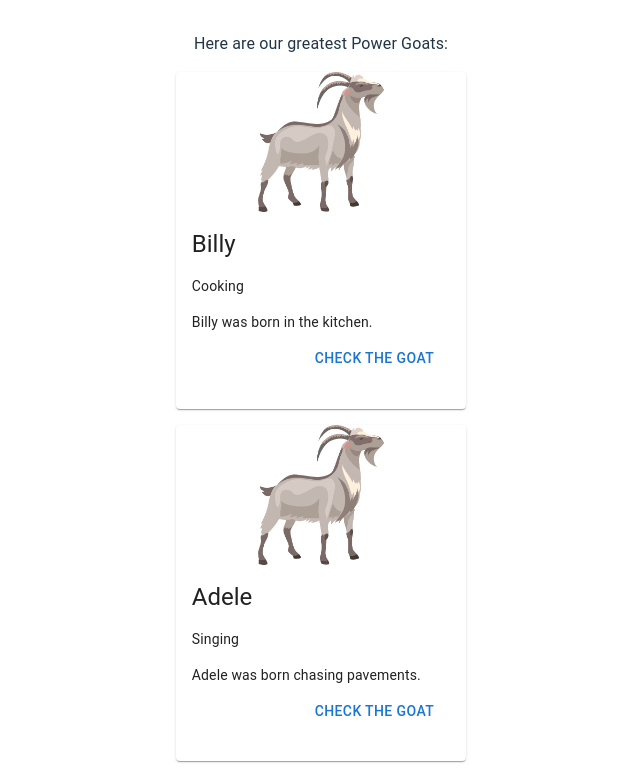
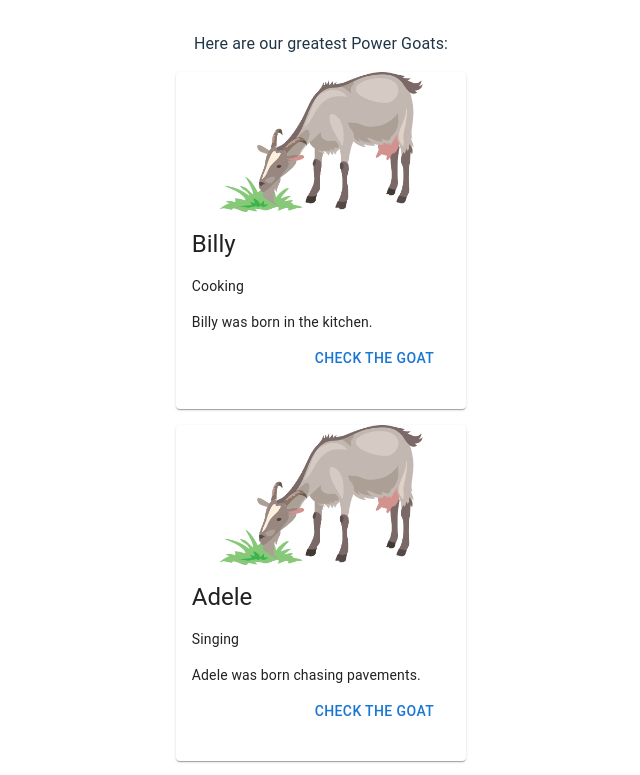
Before and after one commit to NitorCreations/power-goat, a React (Vite) app in the folder power-goat/: page / in a window 1280 px wide. Shown: the top 775 px of the page, without its empty margins (319-959 px from the left). Built offline with nearby package versions, Linux system fonts and the light colour scheme.

Commit message:
Added comments to the issues i have

```diff
--- a/power-goat/index.html
+++ b/power-goat/index.html
@@ -4,7 +4,7 @@
     <meta charset="UTF-8" />
     <link rel="icon" type="image/svg+xml" href="/vite.svg" />
     <meta name="viewport" content="width=device-width, initial-scale=1.0" />
-    <title>Vite + React + TS</title>
+    <title>Power Goat app</title>
   </head>
   <body>
     <div id="root"></div>
--- a/power-goat/src/components/PowerGoatCard.tsx
+++ b/power-goat/src/components/PowerGoatCard.tsx
@@ -5,8 +5,11 @@
 import { Card, CardMedia, Stack, Typography } from '@mui/material';
 import powergoats from '../powergoats.json';
 import BillyTheGoat from '../assets/Billy.png';
+import KurtTheGoat from '../assets/Kurt.png';
+import AdeleTheGoat from '../assets/Adele.png';
 
 export interface PowerGoatCardProps {
+  //Should this include id, image and alt text?
   name: string;
   skill: string;
   story: string;
@@ -17,6 +20,7 @@
     <li key={i}>
       {record.id} - {record.name} {record.skill}
       {record.story}
+      {/* Should this include id, image and alt text?*/}
     </li>
   ));
 }
@@ -27,8 +31,8 @@
       <CardMedia
         component='img'
         height='140'
-        image={BillyTheGoat}
-        alt='It is Billy!'
+        src={AdeleTheGoat} // We'd want this to be a reference to one of our Goat images
+        alt="I'd rather have this alt text from json" // We'd want this to be a reference to the correct Goat image alt text
       />
       <CardContent>
         <Stack spacing={2}>
```
